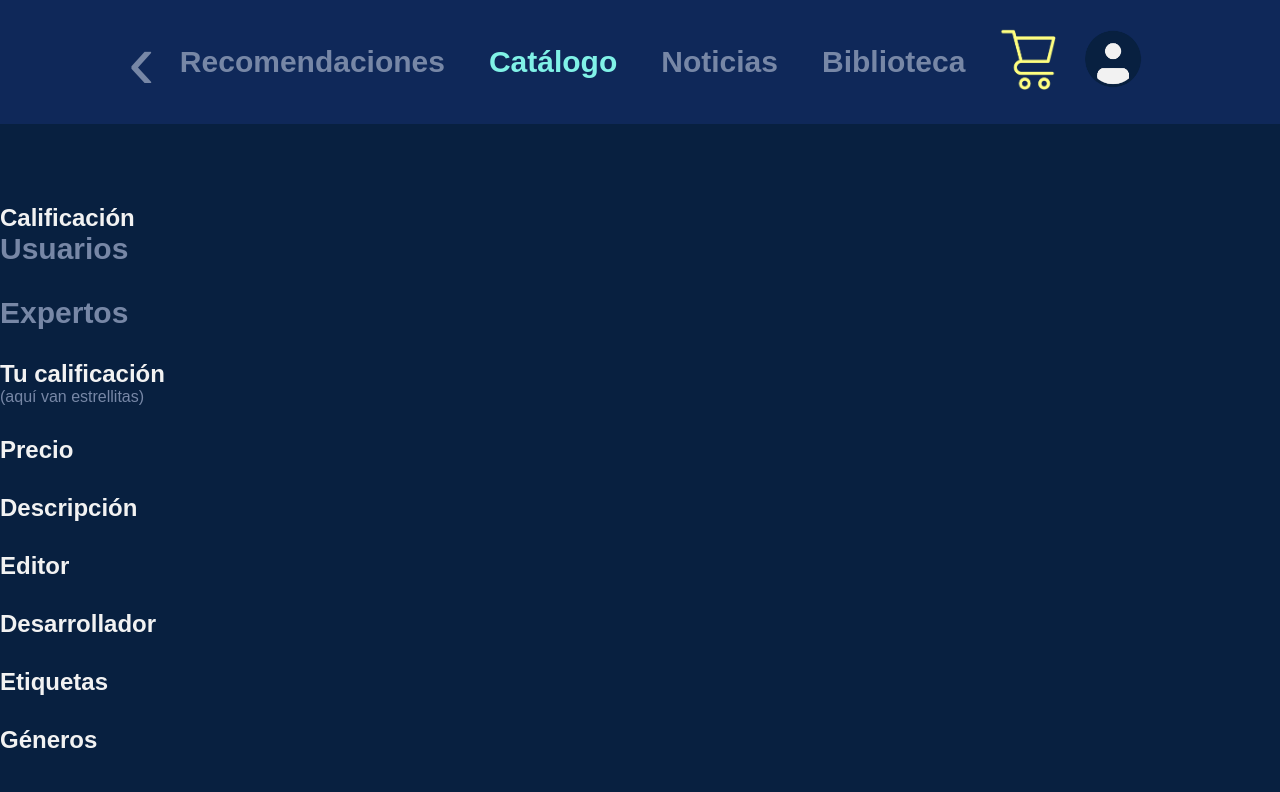
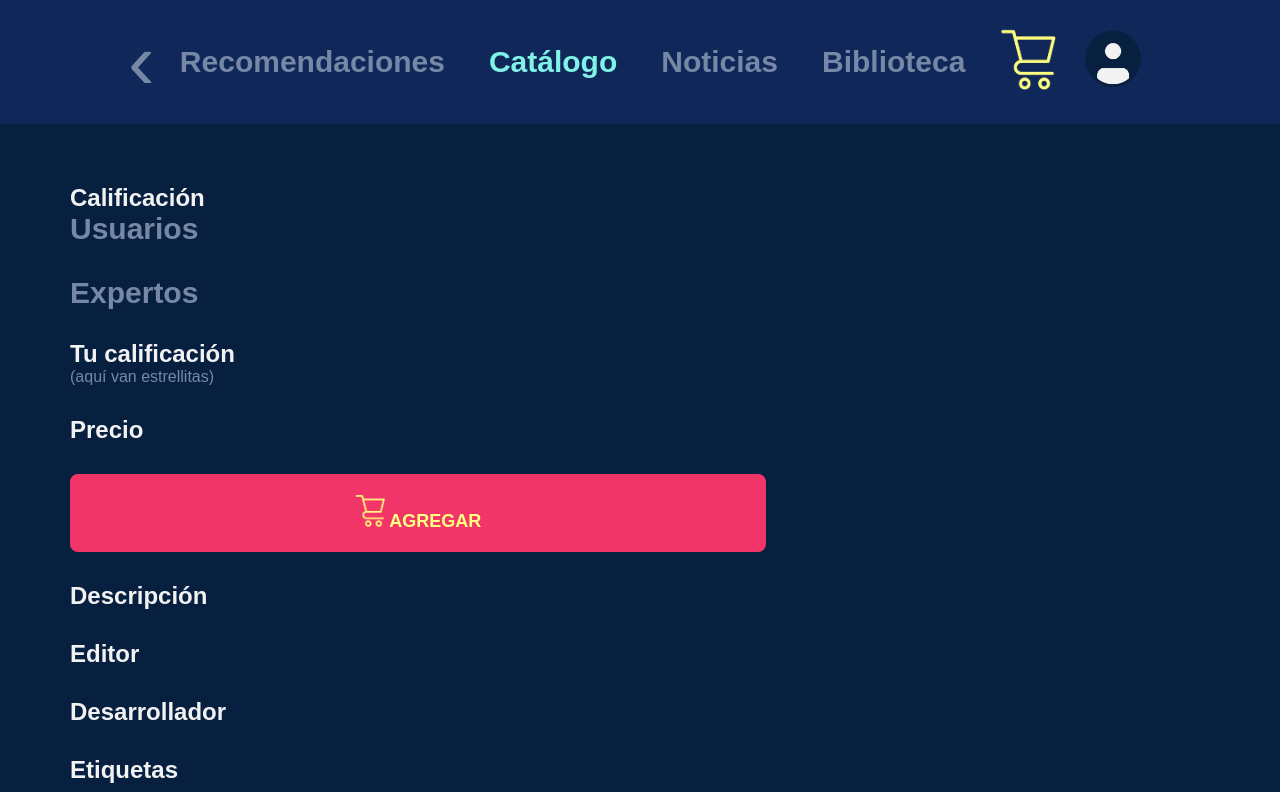
Before and after one commit to FranoCar/proyectoInterfaces, a Flask app: page /juego in a window 1280 px wide. Shown: the top 792 px of the page. Before the commit the page ends 748 px from the top, so only its background shows below. Run offline with Flask 2, Linux system fonts and the light colour scheme; data comes from the database, SQL or seed files in the repository.

Commit message:
hice cosas en la pag de juego lolament0

```diff
--- a/proyecto/app/static/styles/carrito.css
+++ b/proyecto/app/static/styles/carrito.css
@@ -35,6 +35,13 @@
 }
 .btn-pagar-2 {
     margin: 60px 160px;
+}
+.btn-pagar-3 {
+    font-size: 18px;
+}
+.btn-pagar-3 img {
+	width:  5%;
+	height: 5%;
 }
 .btn-pagar:hover {
     background-color: #80F2E7;
--- a/proyecto/app/templates/juego.html
+++ b/proyecto/app/templates/juego.html
@@ -7,6 +7,7 @@
 		<link rel="stylesheet" href="https://unpkg.com/flickity@2/dist/flickity.min.css">
 		<script src="https://unpkg.com/flickity@2/dist/flickity.pkgd.min.js"></script>
 		<link rel="stylesheet" href="static/styles/carousel.css">
+		<link rel="stylesheet" href="static/styles/carrito.css">
 		<title>Pagina</title>
 	</head>
 	<body>
@@ -29,7 +30,7 @@
 		</header>
 		<div class="container">
 			<h1>{{ juego[1] }}</h1>
-		</div>
+
 		<div class="detalles"id=detalles1>
 			<h2>Calificación</h2>
 			<a>Usuarios</a>
@@ -45,6 +46,10 @@
 			{% else %}
 			<h2>{{ juego[6] }}</h2>
 			{% endif %}
+			<button class="btn-pagar btn-pagar-3">
+				<img src="static/img/cart.png" alt="Carrito">
+				AGREGAR
+			</button>
 		</div>
 		<div class="detalles" id="detalles2">
 			<h2>Descripción</h2>
@@ -74,6 +79,7 @@
 				<p>{{ genero[0] }}</p>
 			{% endfor %}
 		</div>
+		</div>
 
 	</body>
 </html>
```
Also changed, not shown: proyecto/app/static/styles/catalogo.css (line endings or trailing spaces).
